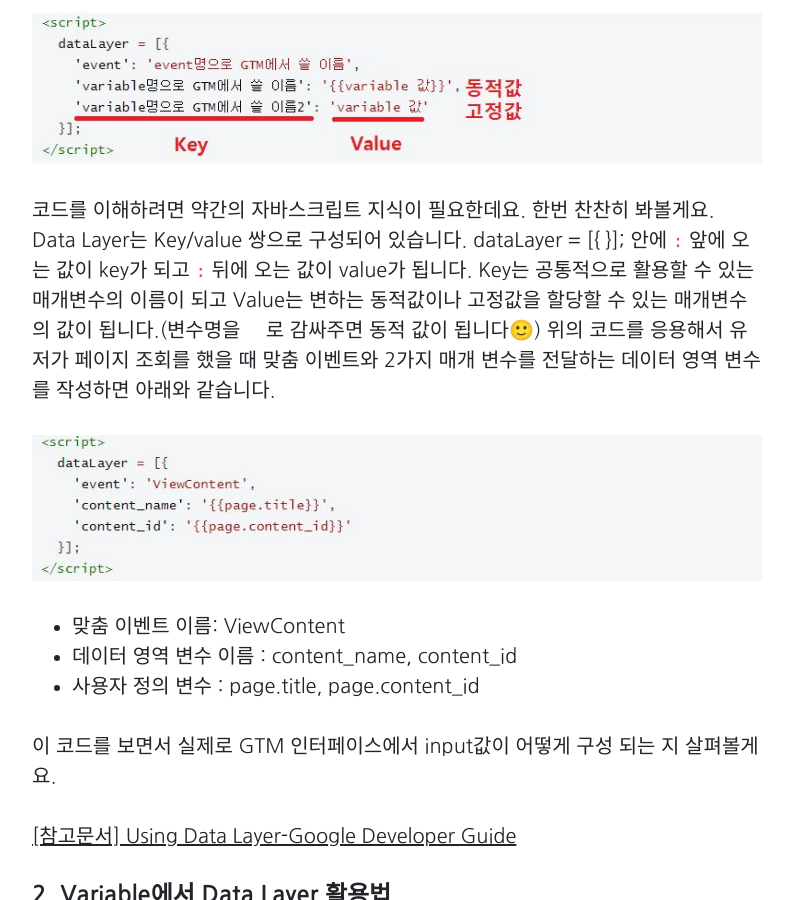
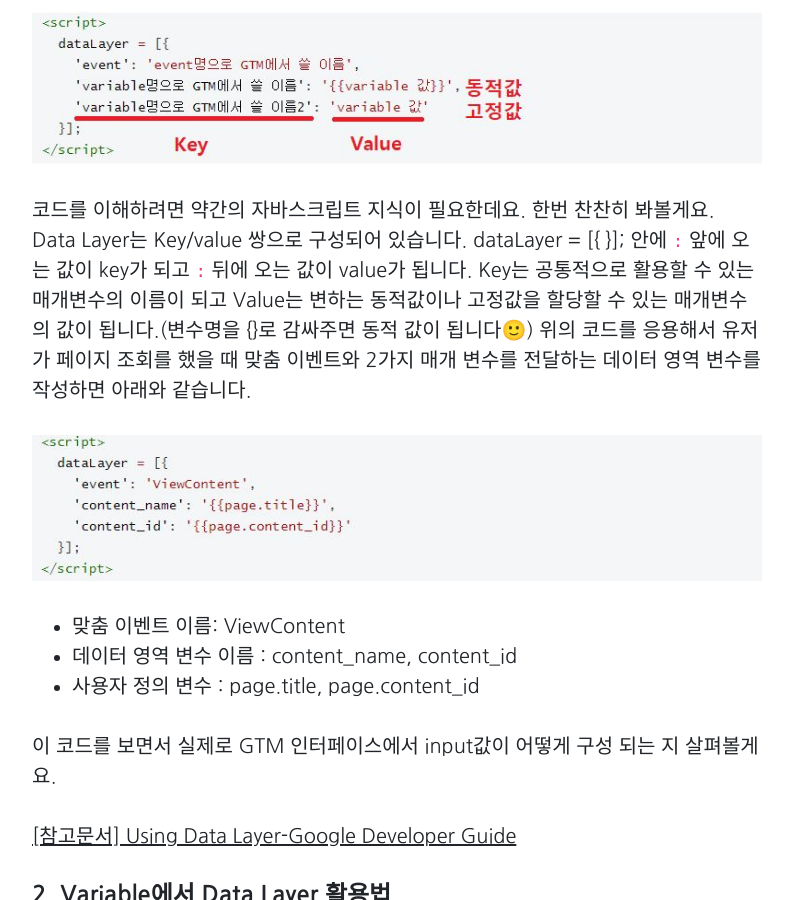
Before and after one commit to Marapro88/mara, a Jekyll site: the page built from _posts/Marketing/2021-01-10-marketing-gtm-dataLayer.md, in a window 1280 px wide and 900 px high, scrolled down 1290 px. Shown: the whole window, without its empty margins (243-1034 px from the left). Built offline with Jekyll 4.4.1, drawn with Linux system fonts in a browser that asks for light colours; comment, search, counter and statistics services are not loaded.

Commit message:
0112 탉고

```diff
--- a/_posts/Marketing/2021-01-10-marketing-gtm-dataLayer.md
+++ b/_posts/Marketing/2021-01-10-marketing-gtm-dataLayer.md
@@ -41,7 +41,7 @@ content_id: '1015'
 
 ![dataLayer코드형식](/img/posts/17/07.JPG)
 
-코드를 이해하려면 약간의 자바스크립트 지식이 필요한데요. 한번 찬찬히 봐볼게요. Data Layer는 Key/value 쌍으로 구성되어 있습니다. dataLayer = [{ }]; 안에 `:` 앞에 오는 값이 key가 되고 `:` 뒤에 오는 값이 value가 됩니다. Key는 공통적으로 활용할 수 있는 매개변수의 이름이 되고 Value는 변하는 동적값이나 고정값을 할당할 수 있는 매개변수의 값이 됩니다.(변수명을 `{{}}`로 감싸주면 동적 값이 됩니다🙂) 위의 코드를 응용해서 유저가 페이지 조회를 했을 때 맞춤 이벤트와 2가지 매개 변수를 전달하는 데이터 영역 변수를 작성하면 아래와 같습니다.
+코드를 이해하려면 약간의 자바스크립트 지식이 필요한데요. 한번 찬찬히 봐볼게요. Data Layer는 Key/value 쌍으로 구성되어 있습니다. dataLayer = [{ }]; 안에 `:` 앞에 오는 값이 key가 되고 `:` 뒤에 오는 값이 value가 됩니다. Key는 공통적으로 활용할 수 있는 매개변수의 이름이 되고 Value는 변하는 동적값이나 고정값을 할당할 수 있는 매개변수의 값이 됩니다.(변수명을 {}로 감싸주면 동적 값이 됩니다🙂) 위의 코드를 응용해서 유저가 페이지 조회를 했을 때 맞춤 이벤트와 2가지 매개 변수를 전달하는 데이터 영역 변수를 작성하면 아래와 같습니다.
 
 ![dataLayer예시](/img/posts/17/08.JPG)
 
```
